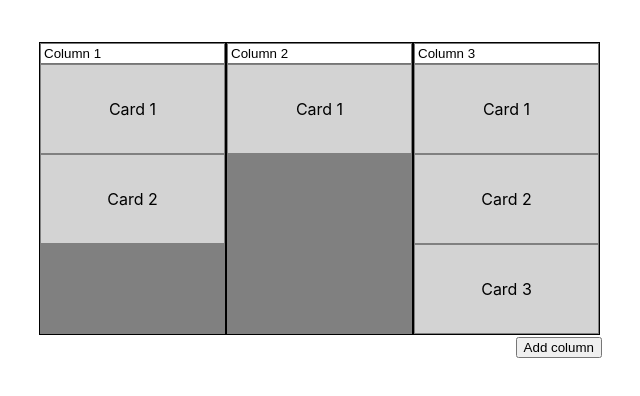
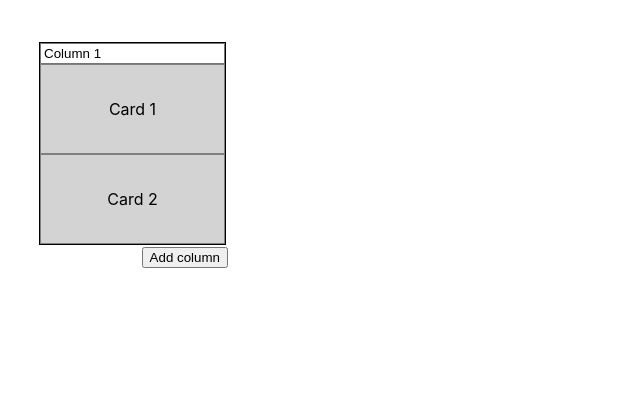
Before and after one commit to Mike-Sundays/my-kanban, a React (Vite) app: page / in a window 1280 px wide. Shown: the top 396 px of the page, without its empty margins (3-643 px from the left). Built offline with nearby package versions, Linux system fonts and the light colour scheme.

Commit message:
Just backing up

```diff
--- a/package.json
+++ b/package.json
@@ -11,7 +11,10 @@
   },
   "dependencies": {
     "react": "^18.2.0",
-    "react-dom": "^18.2.0"
+    "react-dom": "^18.2.0",
+    "@dnd-kit/core": "^6.1.0",
+    "@dnd-kit/sortable": "^8.0.0",
+    "@dnd-kit/utilities": "^3.2.2"
   },
   "devDependencies": {
     "@types/react": "^18.2.66",
--- a/src/App.tsx
+++ b/src/App.tsx
@@ -1,8 +1,12 @@
 import './App.css'
 import {Board} from "./components/Board.tsx";
+import {closestCorners, DndContext, KeyboardSensor, PointerSensor, useSensor, useSensors} from "@dnd-kit/core";
+import {sortableKeyboardCoordinates} from "@dnd-kit/sortable";
 
 
 function App() {
+
+
     return (
             <Board/>
     )
--- a/src/components/Board.tsx
+++ b/src/components/Board.tsx
@@ -1,15 +1,26 @@
 import {useState} from "react";
-import {Card, Column} from "../interfaces.ts";
+import {ICard, IColumn} from "../interfaces.ts";
+import {arrayMove, SortableContext, sortableKeyboardCoordinates, verticalListSortingStrategy} from "@dnd-kit/sortable";
+import {Card} from "./Card.tsx";
+import {closestCorners, DndContext, KeyboardSensor, PointerSensor, useSensor, useSensors} from "@dnd-kit/core";
 
 export function Board() {
-    const [columns, setColumns] = useState<Column[]>([
-        {title: "Column 1", cards: [{text: "Card 1"}, {text: "Card 2"}]},
-        {title: "Column 2", cards: [{text: "Card 1"}]},
-        {title: "Column 3", cards: [{text: "Card 1"}, {text: "Card 2"}, {text: "Card 3"}]},
+    const [columns, setColumns] = useState<IColumn[]>([
+        {id: 1, title: "Column 1", cards: [{id: 1, text: "Card 1"}, {id: 2, text: "Card 2"}]},
+        // {id: 2, title: "Column 2", cards: [{id: 1, text: "Card 1"}]},
+        // {id: 3, title: "Column 3", cards: [{id: 1, text: "Card 1"}, {id: 2, text: "Card 2"}]},
     ])
 
+
     const addColumns = () => {
-        setColumns([...columns, {title: `Column ${columns.length + 1}`, cards: [{text: "Card 1"}]},])
+        const id = columns.length + 1
+        setColumns([...columns, {
+            id: id,
+            title: `Column ${id}`,
+            cards: [
+                {id: 1, text: "Card 1"}
+            ]
+        }])
     }
 
     const setTitle = (title: string, index: number) => {
@@ -18,12 +29,39 @@ export function Board() {
         setColumns(newColumns)
     }
 
+
+    const sensors = useSensors(
+        useSensor(PointerSensor),
+        useSensor(KeyboardSensor, {
+            coordinateGetter: sortableKeyboardCoordinates,
+        })
+    );
+
+    function handleDragEnd(event) {
+        console.log(event)
+        const {active, over} = event;
+
+        if (active.id !== over.id) {
+            setColumns((columns) => {
+                const oldIndex = items.indexOf(active.id);
+                const newIndex = items.indexOf(over.id);
+
+                return arrayMove(items, oldIndex, newIndex);
+            });
+        }
+    }
+
     return (
         <>
+            <DndContext
+                sensors={sensors}
+                collisionDetection={closestCorners}
+                onDragEnd={handleDragEnd}
+            >
                 <div className={"container"}>
                     <div className={"columns-container"}>
                         {
-                        columns.map((column: Column, index) => (
+                            columns.map((column: IColumn, index) => (
                                 <div className={`column`}
                                      key={index}
                                 >
@@ -34,24 +72,26 @@ export function Board() {
                                             event => setTitle(event.target.value, index)
                                         }
                                     />
-
+                                    <SortableContext items={column.cards} strategy={verticalListSortingStrategy}>
                                         {
-                                    column.cards.map((card: Card, index) => (
-                                        <div className={`card`}
-                                             key={index}
+                                            column.cards.map((card: ICard) => (
+                                                <Card
+                                                    id={card.id}
+                                                    title={card.text}
                                                 >
-                                            {card.text}
-                                        </div>
+                                                </Card>
                                             ))
 
                                         }
+                                    </SortableContext>
+
                                 </div>
                             ))
                         }
                     </div>
                     <button className={"add-column-button"} onClick={addColumns}>Add column</button>
                 </div>
-
+            </DndContext>
 
         </>
     )
--- /dev/null
+++ b/src/components/Card.tsx
@@ -0,0 +1,29 @@
+import {useSortable} from "@dnd-kit/sortable";
+import {CSS} from "@dnd-kit/utilities";
+
+export const Card = ({id, title}) => {
+    const {
+        attributes,
+        listeners,
+        setNodeRef,
+        transform,
+        transition,
+    } = useSortable({id})
+
+    const style = {
+        transform: CSS.Transform.toString(transform),
+        transition
+    }
+    return (
+        <div
+            ref={setNodeRef}
+            style={style}
+            className={`card`}
+            key={id}
+            {...attributes}
+            {...listeners}
+        >
+            {title}
+        </div>
+    )
+}
```
Also changed, not shown: src/interfaces.ts (+5 -3 lines), 1 other file (tests, documents, lock files or other folders). Lines whose indentation alone changed are shown as unchanged.
